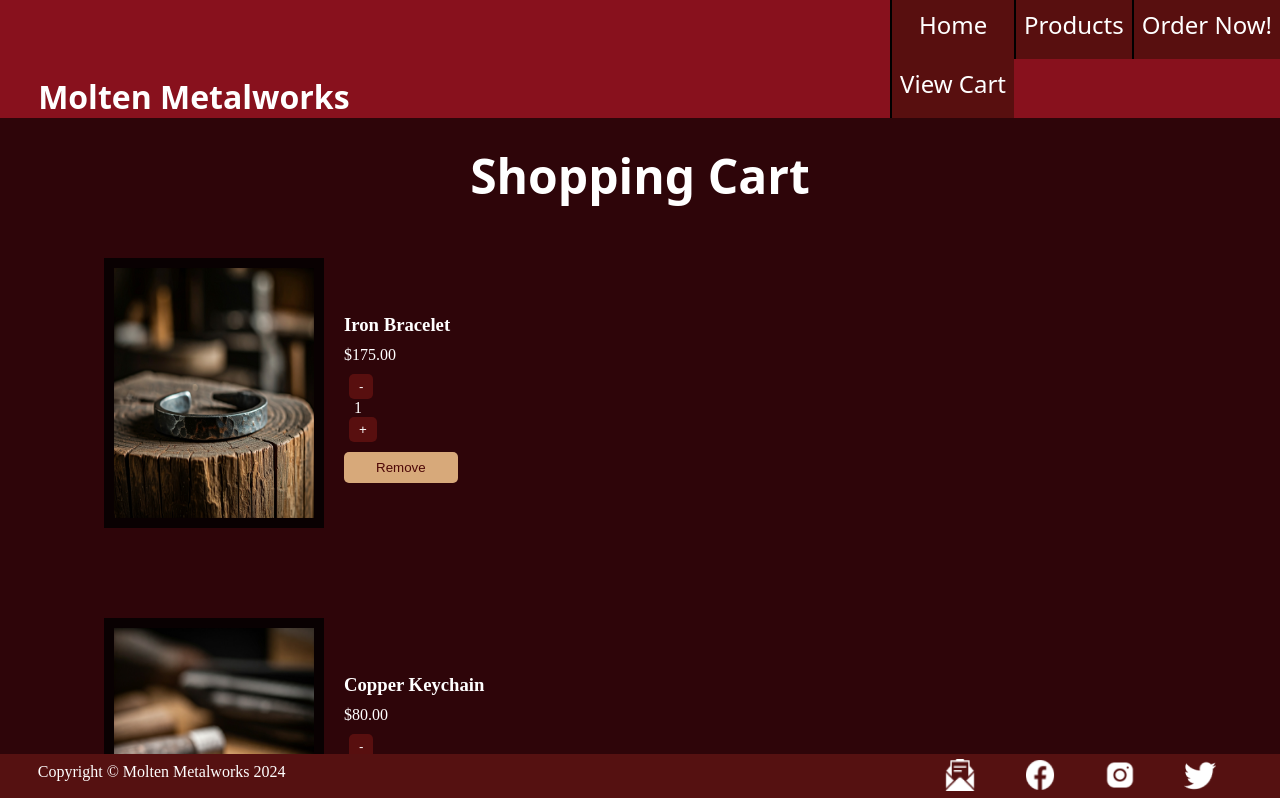
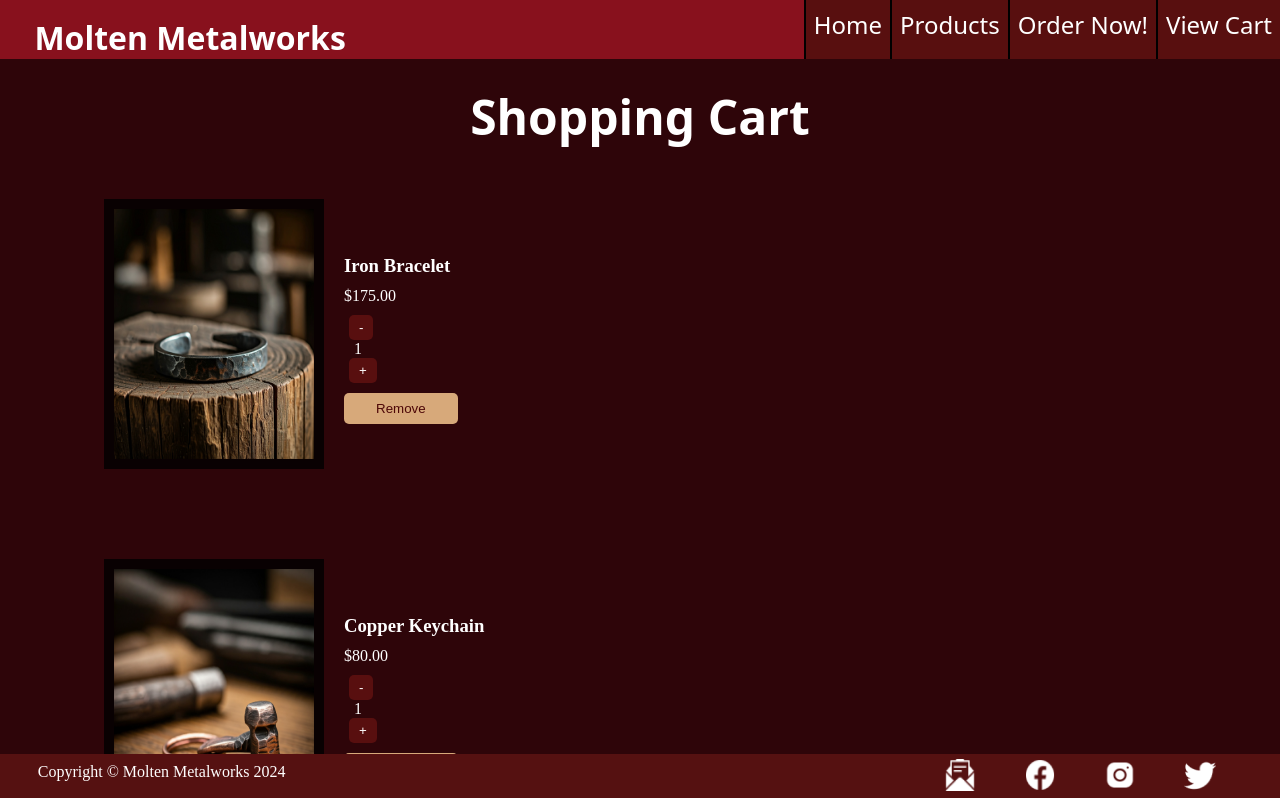
Before and after one commit to ZCollier-dev/final-sprint-fall-24-group, a React (Vite) app in the folder finalsprint/: page /cart in a window 1280 px wide. Shown: the top 798 px of the page. Built offline with nearby package versions, Linux system fonts and the light colour scheme; a web font is replaced by a local one.

Commit message:
Fixed nav bar

```diff
--- a/finalsprint/src/styles/styles.css
+++ b/finalsprint/src/styles/styles.css
@@ -2,7 +2,7 @@
         END DATE: December 15th 2024
         DESCRIPTION: Style Sheet for Molten Metalworks.*/
 
-@import url('https://fonts.googleapis.com/css2?family=Pirata+One&display=swap');
+@import url("https://fonts.googleapis.com/css2?family=Pirata+One&display=swap");
 
 * {
   margin: 0;
@@ -41,7 +41,7 @@ nav {
   grid-column: -1;
   font-size: 1.5rem;
   display: grid;
-  grid-template-columns: repeat(3, auto);
+  grid-template-columns: repeat(4, auto);
 }
 
 .navbox {
@@ -462,7 +462,8 @@ select {
   align-items: flex-start;
 }
 
-.cart-item h3, p {
+.cart-item h3,
+p {
   margin-bottom: 10px;
 }
 
@@ -483,7 +484,7 @@ select {
 }
 
 .summary h2 {
-  font-family:"Pirata One", system-ui;
+  font-family: "Pirata One", system-ui;
   font-size: 2rem;
   margin-bottom: 25px;
 }
```
Also changed, not shown: 1 other file (tests, documents, lock files or other folders).
